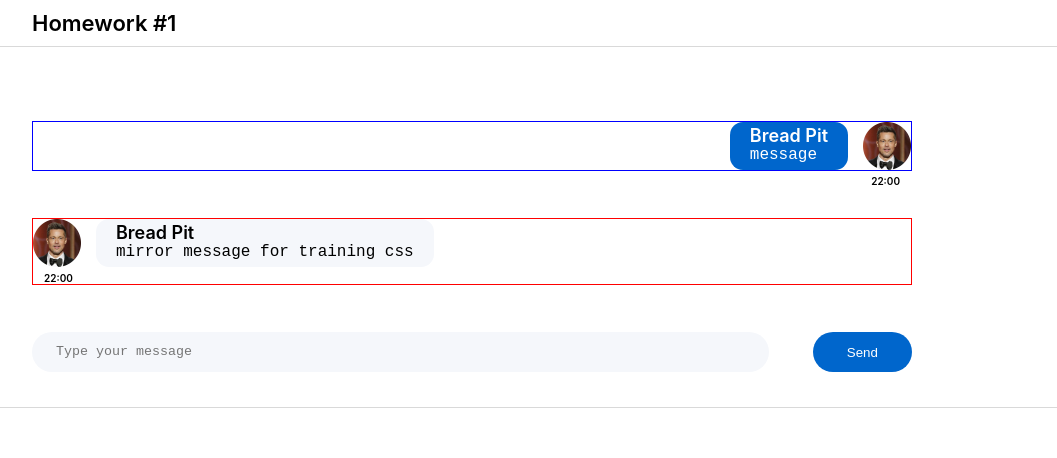
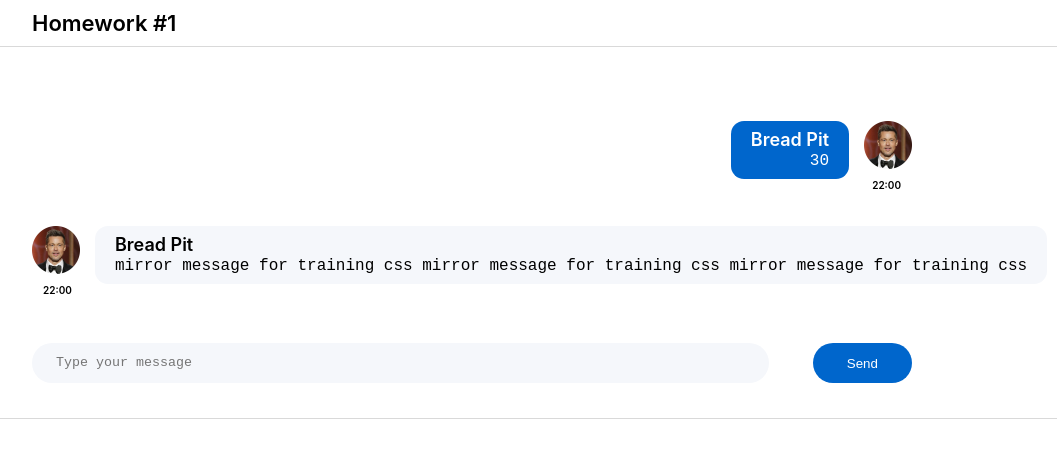
Before and after one commit to Alexmiroha/homework-IT-incubator, a React (Create React App) app: page / in a window 1280 px wide. Shown: the top 458 px of the page, without its empty margins (168-1225 px from the left). Built offline with nearby package versions, Linux system fonts and the light colour scheme.

Commit message:
was changed some style

```diff
--- a/src/s2-homeworks/hw01/HW1.tsx
+++ b/src/s2-homeworks/hw01/HW1.tsx
@@ -17,7 +17,7 @@ import avatar from './avatar.png'
 export type MessageType = {
     id: number,
     user: {
-        avatar: string, //помінять
+        avatar: any, //помінять
         name: string
     },
     message: {
@@ -34,7 +34,7 @@ export const message0: MessageType = {
         name: 'Bread Pit',  // можно менять
     },
     message: {
-        text: 'message', // можно менять
+        text: 'Hello, my name is Brad Pitt :)', // можно менять
         time: '22:00', // можно менять
     },
 }
@@ -45,7 +45,7 @@ export const friendMessage0: MessageType = {
         name: 'Bread Pit', // можно менять
     },
     message: {
-        text: 'mirror message for training css', // можно менять
+        text: 'mirror message for training css mirror message for training css mirror message for training css', // можно менять
         time: '22:00', // можно менять
     },
 }
--- a/src/s2-homeworks/hw01/friend-message/FriendMessage.module.css
+++ b/src/s2-homeworks/hw01/friend-message/FriendMessage.module.css
@@ -1,5 +1,5 @@
 .friendMessage {
-    border: 1px solid red;
+    /*border: 1px solid red;*/
     width: 100%;
     margin-bottom: 47px;
 }
@@ -11,14 +11,15 @@
 
 .friendImageAndText img {
     width: 48px;
+    height: 48px;
 }
 
 .friendText {
-background-color: #F5F7FB;
+    background-color: #F5F7FB;
     color: black;
     border-radius: 13px;
     margin: 0 15px;
-    padding: 3px 20px;
+    padding: 8px 20px;
 }
 
 .friendText:after {
@@ -28,15 +29,17 @@ background-color: #F5F7FB;
 .friendName {
     font-size: 18px;
     font-weight: 600;
+    line-height: 22px;
 }
 
 .friendMessageText {
     font-size: 16px;
     font-weight: 400;
+    line-height: 20px;
 }
 
 .friendTime {
     font-size: 10px;
     font-weight: 600;
-    margin: 5px 0 0 11px;
+    margin: 0 0 0 11px;
 }
--- a/src/s2-homeworks/hw01/message/Message.module.css
+++ b/src/s2-homeworks/hw01/message/Message.module.css
@@ -1,5 +1,5 @@
 .message {
-    border: 1px solid blue;
+    /*border: 1px solid blue;*/
     width: 100%;
     padding-left: 20vw;
     margin-bottom: 47px;
@@ -12,6 +12,7 @@
 
 .imageAndText img {
     width: 48px;
+    height: 48px;
 }
 
 .text {
@@ -19,7 +20,8 @@
     color: #FFFFFF;
     border-radius: 13px;
     margin: 0 15px;
-    padding: 3px 20px;
+    padding: 8px 20px;
+    text-align: right;
 }
 
 .text:after {
@@ -29,16 +31,18 @@
 .name {
     font-size: 18px;
     font-weight: 600;
+    line-height: 22px;
 }
 
 .messageText {
     font-size: 16px;
     font-weight: 400;
+    line-height: 20px;
 }
 
 .time {
     float: right;
     font-size: 10px;
     font-weight: 600;
-    margin: 5px 11px 0 0;
+    margin: 0 11px 0 0;
 }
--- a/src/s2-homeworks/hw01/message/Message.tsx
+++ b/src/s2-homeworks/hw01/message/Message.tsx
@@ -25,7 +25,7 @@ const Message = (props: MessagePropsType) => {
                     </div>
                     <pre id={'hw1-text-' + props.message.id} className={s.messageText}>
                         {/*создаёт студент*/}
-                        {props.message.message.text}
+                        {props.message.message.text.length? props.message.message.text.length : '     '}
                         {/**/}
                     </pre>
                 </div>
```
